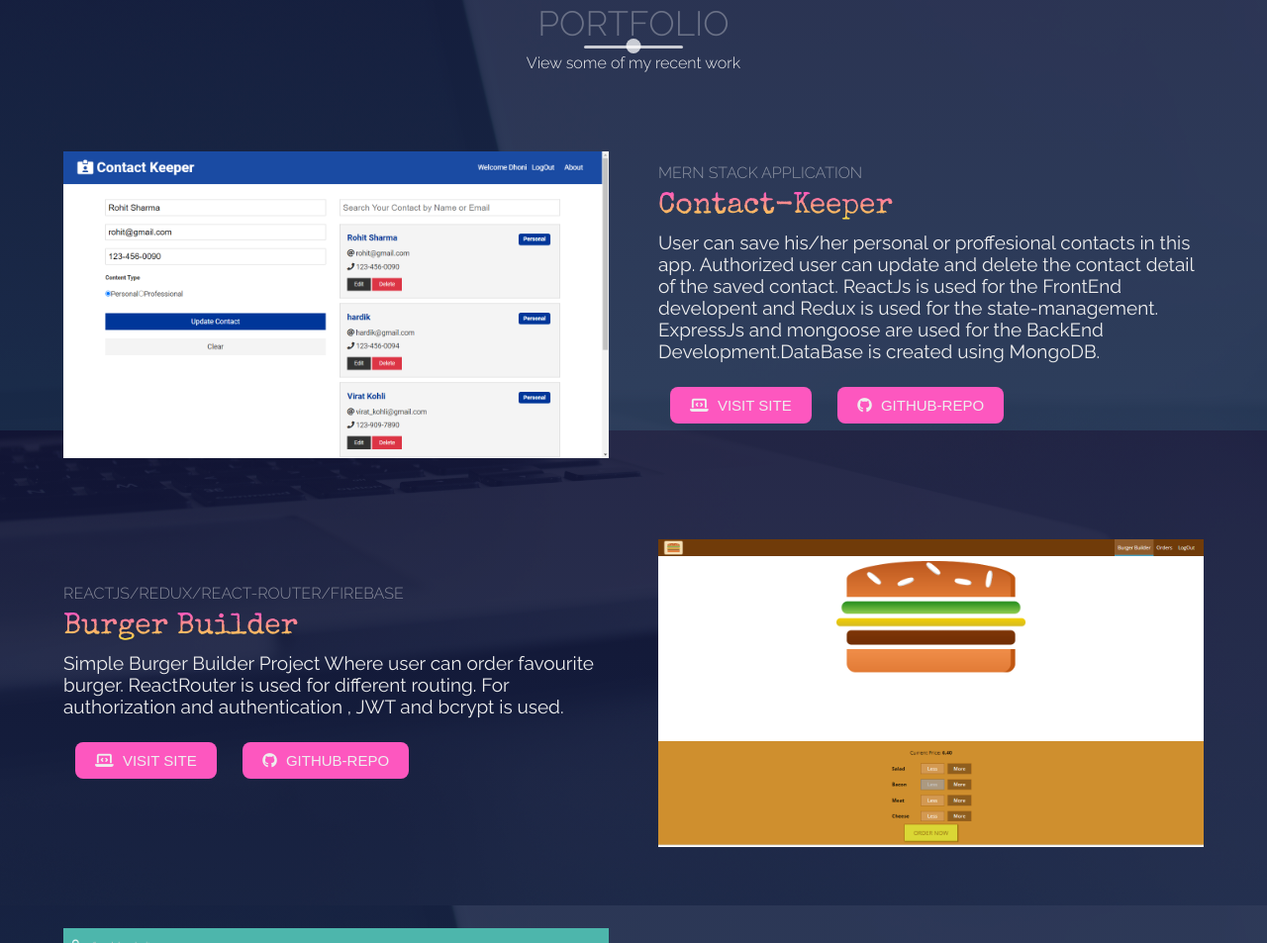
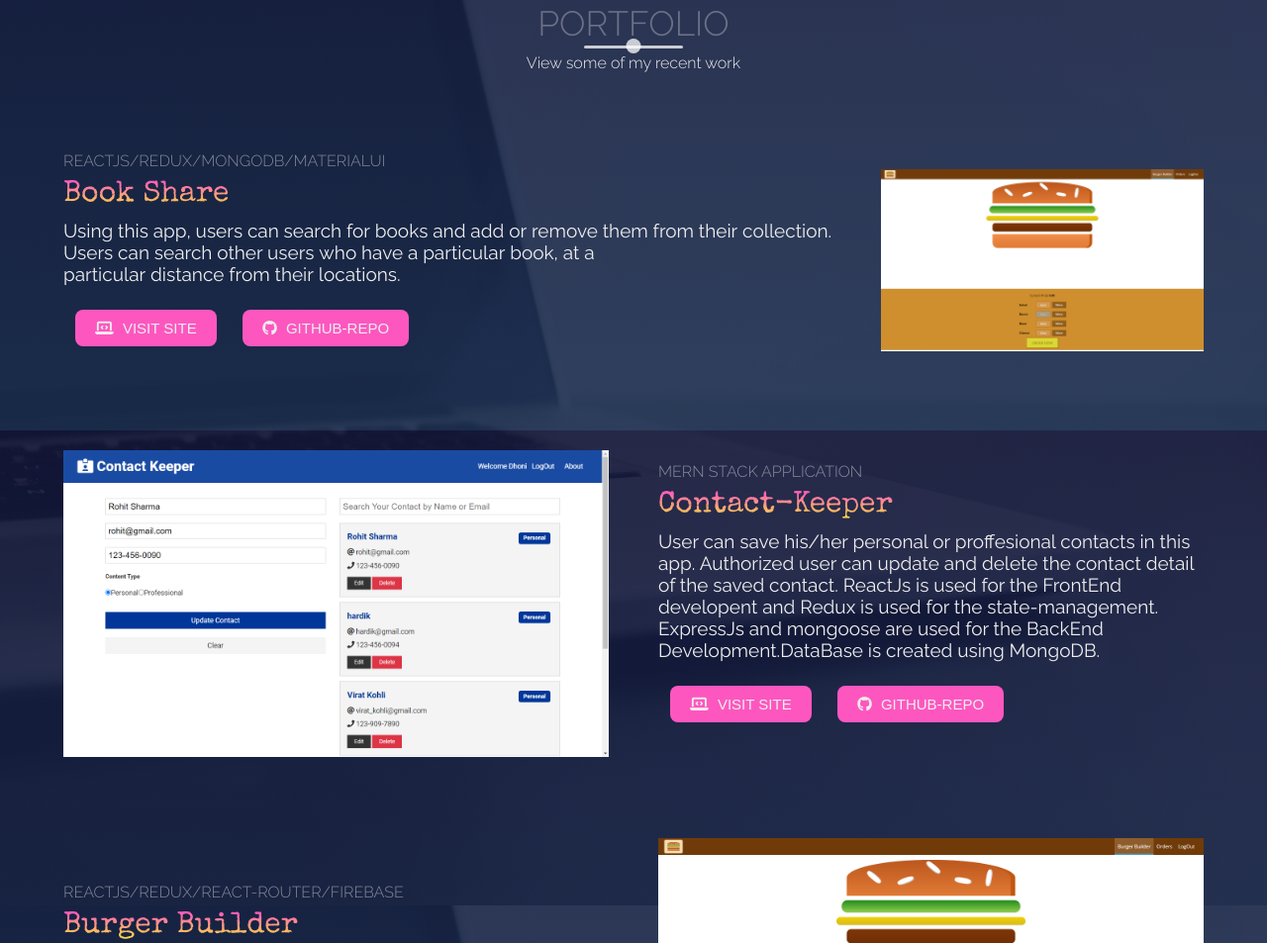
Before and after one commit to YagneshP/Portfolio, a plain HTML site: page index.html in a window 1280 px wide. Shown: the part 1965-2918 px from the top of the page at 99% size. Drawn offline with nearby package versions, Linux system fonts and the light colour scheme; animation ran at ten frames a second; files whose address does not match are found by name.

Commit message:
add bookshare project

```diff
--- a/index.html
+++ b/index.html
@@ -145,6 +145,26 @@
             <div class="section-heading">
                 <h1>Portfolio</h1>
                 <h6>View some of my recent work</h6>
+            </div>
+            <!-- BOOK-SHARE -->
+            <div class="portfolio-item">
+                <div class="portfolio-description has-margin-right" data-aos="fade-in" data-aos-delay="100">
+                    <h6>ReactJs/Redux/MongoDB/MaterialUi</h6>
+                    <h1>Book Share </h1>
+                    <p>Using this app, users can search for books and add or remove them from their collection.
+                        Users can search other users who have a particular book, at a particular distance from their locations.
+                    </p>
+                    <button class="cta"> <a
+                            href="https://book-share-client-yp.herokuapp.com/" target="_blank" class="cta-link"><i class="fas fa-laptop-code"></i> Visit
+                            Site</a></button>
+                    <button class="cta"> <a
+                            href="https://github.com/YagneshP/book_share_client" target="_blank" class="cta-link"><i class="fab fa-github"></i>
+                            GitHub-Repo</a></button>
+                </div>
+                <div class="portfolio-img" data-aos="fade-in" data-aos-delay="100">
+                    <img src="image/BurgerBuilder.png" alt="BurgerBuilder Project" />
+                </div>
+
             </div>
 
             <!-- CONTACT-KEEPER -->
```
